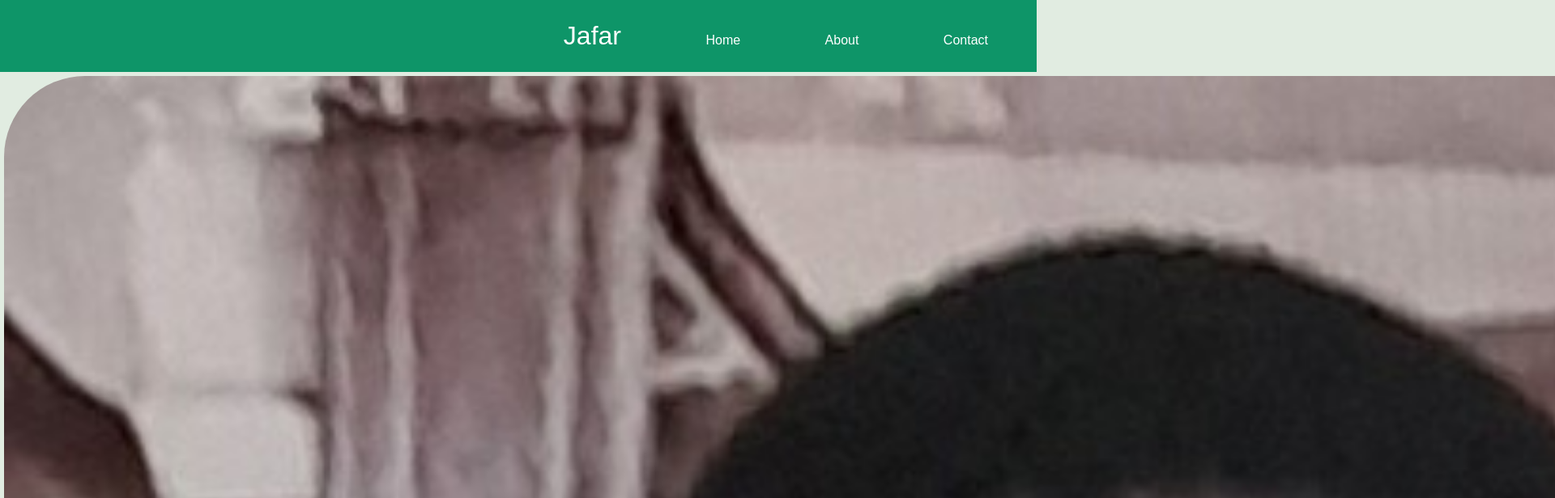
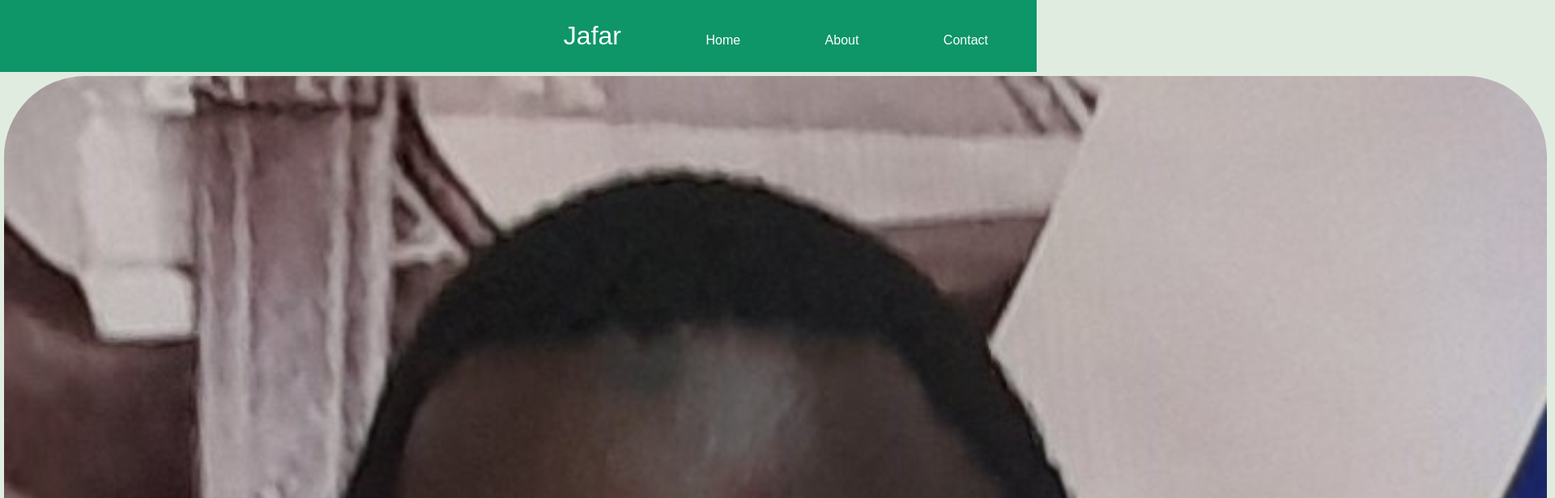
Before and after one commit to JapharofAfrika/japharweb.git.io, a plain HTML site: page About.html in a window 1280 px wide. Shown: the top 616 px of the page at 81% size, 1920 px wide, since content can reach past the window. Drawn offline with Linux system fonts and the light colour scheme.

Commit message:
Update Personal.css
image size 1

```diff
--- a/Personal.css
+++ b/Personal.css
@@ -51,7 +51,7 @@ a{
 }
 
 .pics{
-    width: 250%;
+    width: 150%;
     border-radius: 100px;
 }
   .head{
```
